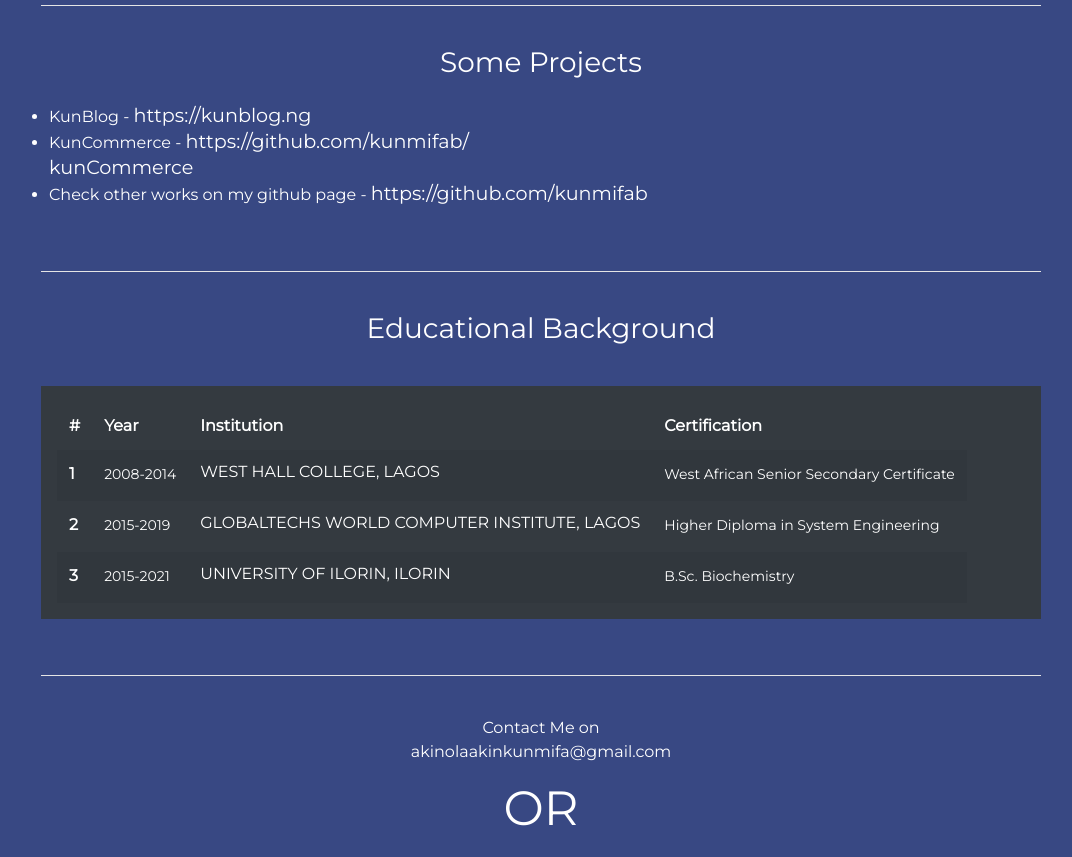
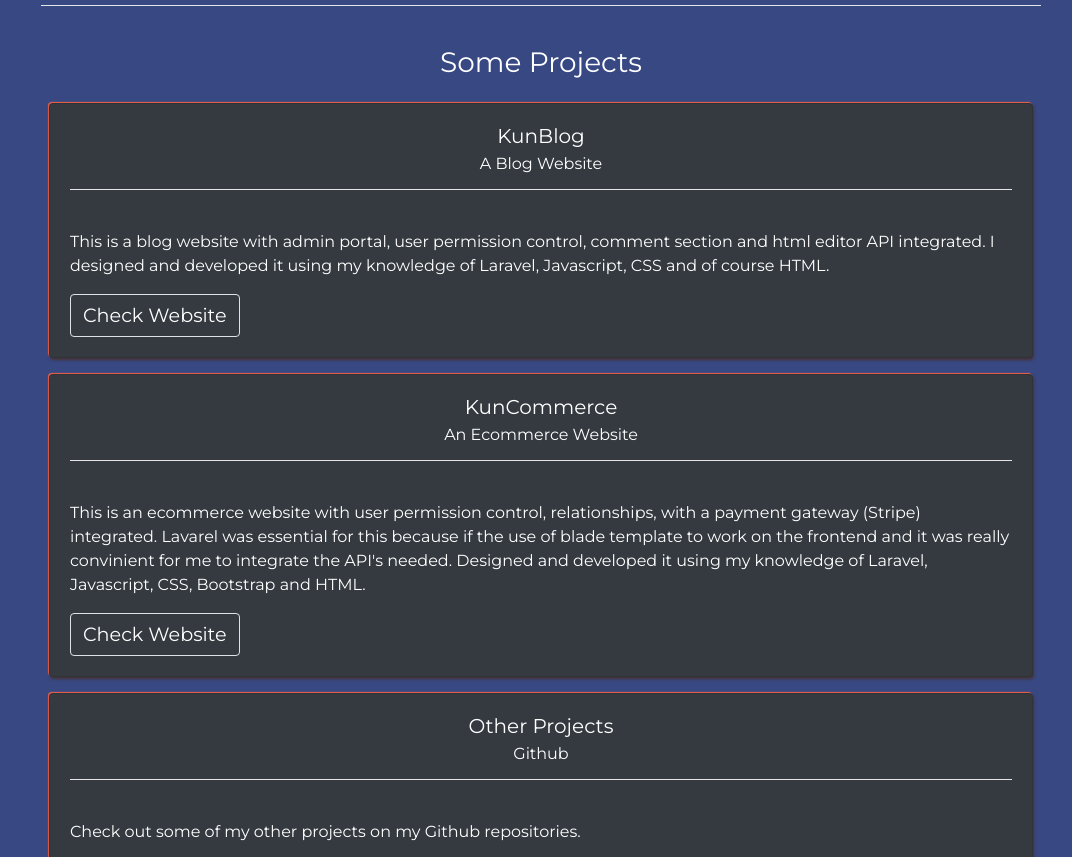
Before and after one commit to kunmifab/My-Portfolio, a plain HTML site: page index.html in a window 1280 px wide. Shown: the part 1870-2727 px from the top of the page, without its empty margins (99-1171 px from the left). Drawn offline with nearby package versions, Linux system fonts and the light colour scheme; files whose address does not match are found by name; a web font is replaced by a local one.

Commit message:
added some css

```diff
--- a/index.html
+++ b/index.html
@@ -9,9 +9,7 @@
     <script src="https://ajax.googleapis.com/ajax/libs/jquery/3.6.0/jquery.min.js"></script>
     <script src="https://unpkg.com/typeit@8.7.0/dist/index.umd.js"></script>
     <link rel="stylesheet" href="https://cdn.jsdelivr.net/npm/bootstrap@4.6.2/dist/css/bootstrap.min.css" integrity="sha384-xOolHFLEh07PJGoPkLv1IbcEPTNtaed2xpHsD9ESMhqIYd0nLMwNLD69Npy4HI+N" crossorigin="anonymous">
-    <link rel="preconnect" href="https://fonts.googleapis.com">
-<link rel="preconnect" href="https://fonts.gstatic.com" crossorigin>
-<link href="https://fonts.googleapis.com/css2?family=Bungee+Spice&display=swap" rel="stylesheet">
+
     <title>Portfolio Page</title>
 </head>
 <body>
@@ -153,11 +151,46 @@
                 <h3>Some Projects</h3>
                </div>
                <div class="p-2">
-                <ul>
-                    <li>KunBlog - <a class="text-white  text-decoration-none" href="https://kunblog.ng" target="_blank">https://kunblog.ng</a></li>
-                    <li>KunCommerce - <a class="text-white  text-decoration-none" href="https://github.com/kunmifab/kunCommerce" target="_blank">https://github.com/kunmifab/<br>kunCommerce</a></li>
-                    <li>Check other works on my github page - <a class="text-white" href="https://github.com/kunmifab" target="_blank">https://github.com/kunmifab</a></li>
-                </ul>
+
+                  <div class="row">
+                    <div class="col-12 mb-3">
+                        <div class="card bg-dark neuCard" >
+                            <div class="card-body">
+                              <h5 class="card-title text-white text-center">KunBlog</h5>
+                              <h6 class="card-subtitle mb-2 text-white text-center">A Blog Website</h6>
+                              <hr class="bg-white">
+                              <br>
+                              <p class="card-text text-white">This is a blog website with admin portal, user permission control, comment section and html editor API integrated. I designed and developed it using my knowledge of Laravel, Javascript, CSS and of course HTML.</p>
+                              <a href="https://kunblog.ng" target="_blank" class="card-link btn border text-white">Check Website</a>
+                            </div>
+                          </div>
+                    </div>
+                    <div class="col-12 mb-3">
+                        <div class="card bg-dark neuCard">
+                            <div class="card-body">
+                              <h5 class="card-title text-white text-center">KunCommerce</h5>
+                              <h6 class="card-subtitle mb-2 text-white text-center">An Ecommerce Website</h6>
+                              <hr class="bg-white">
+                              <br>
+                              <p class="card-text text-white">This is an ecommerce website with user permission control, relationships, with a payment gateway (Stripe) integrated. Lavarel was essential for this because if the use of blade template to work on the frontend and it was really convinient for me to integrate the API's needed. Designed and developed it using my knowledge of Laravel, Javascript, CSS, Bootstrap and HTML.</p>
+                              <a href="https://github.com/kunmifab/kunCommerce" target="_blank" class="card-link btn border text-white">Check Website</a>
+                            </div>
+                          </div>
+                    </div>
+                    <div class="col-12 mb-3">
+                        <div class="card bg-dark neuCard" >
+                            <div class="card-body">
+                              <h5 class="card-title text-white text-center">Other Projects</h5>
+                              <h6 class="card-subtitle mb-2 text-white text-center">Github</h6>
+                              <hr class="bg-white">
+                              <br>
+                              <p class="card-text text-white">Check out some of my other projects on my Github repositories.</p>
+                              <a href="https://github.com/kunmifab" target="_blank" class="card-link btn border text-white">Check Github Repository</a>
+                            </div>
+                          </div>
+                    </div>
+
+                  </div>
                </div>
             </div>
             <br>
--- a/style.css
+++ b/style.css
@@ -134,6 +134,13 @@ body {
     z-index: 3;
     box-shadow: 1px 3px 3px rgb(61, 35, 35),
     -1px -3px 3px rgb(53, 36, 36);
+}
+
+.neuCard {
+    box-shadow: 1px 2px 3px rgb(70, 49, 49),
+    -1px -1px 1px tomato;
+
+    /* min-width: 300px !important; */
 }
 
 .rectangle {
```
